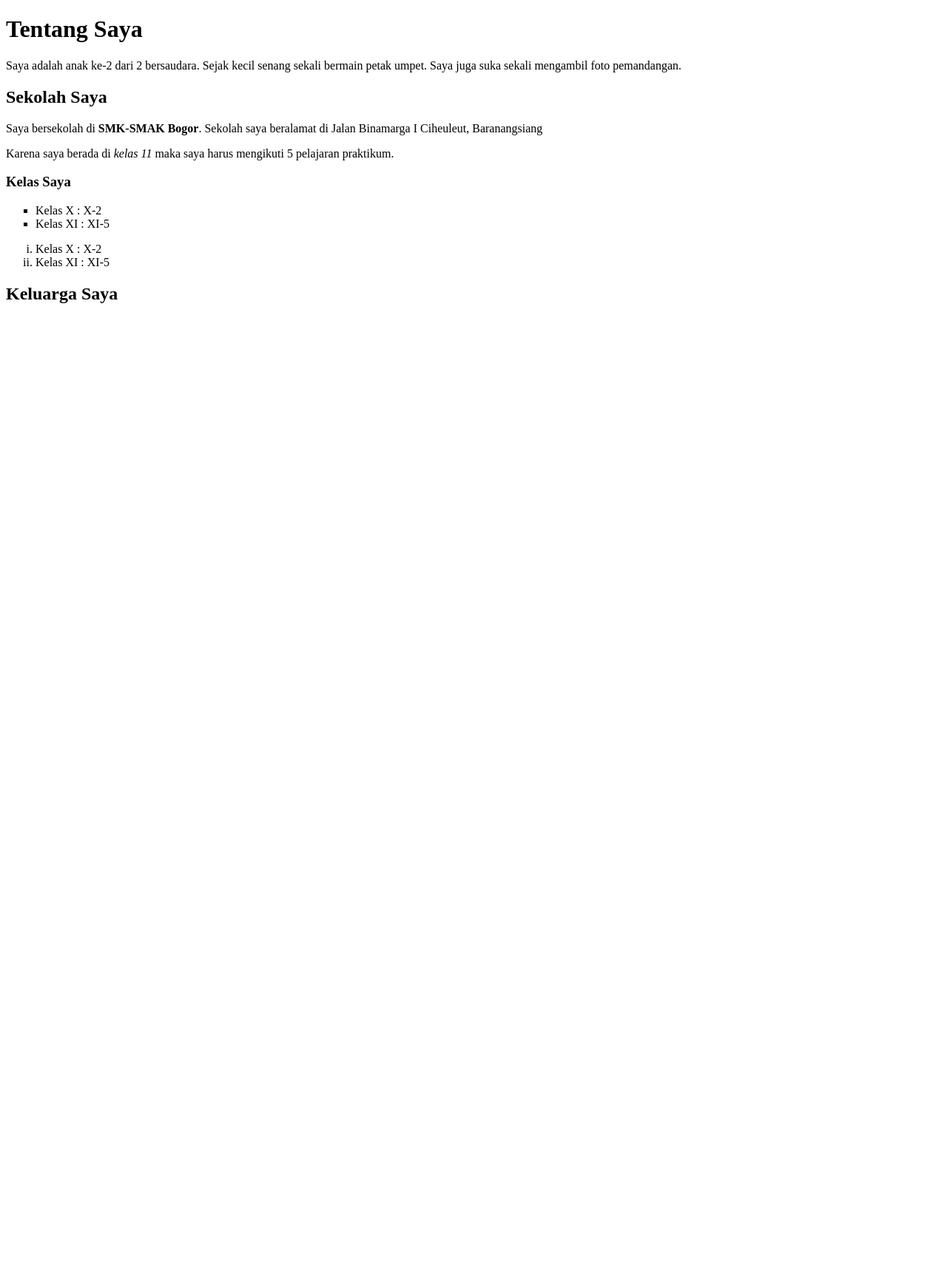
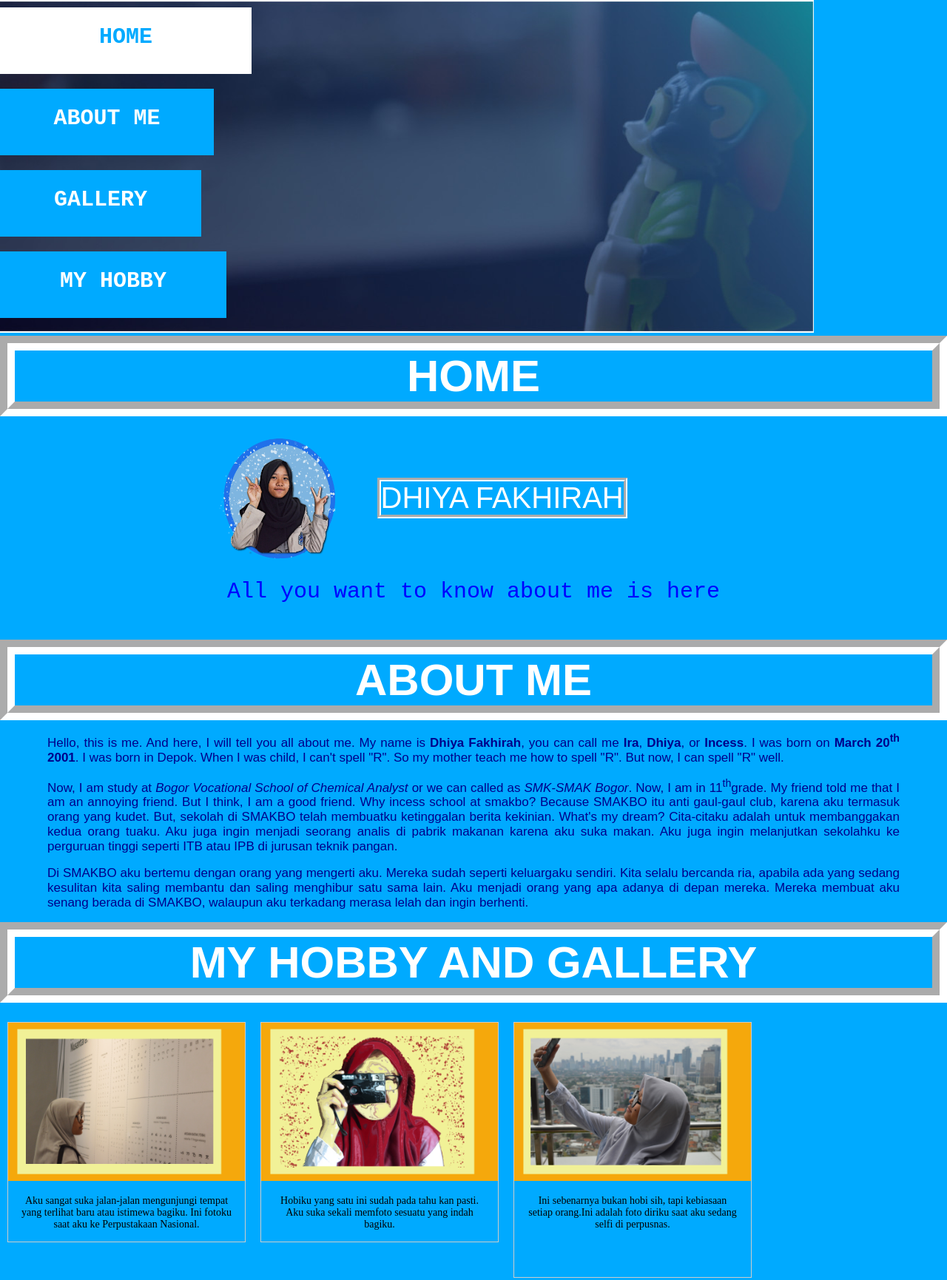
Before and after one commit to dhiyafakh/dhiyafakh.github.io, a plain HTML site: page index.html in a window 1280 px wide. Shown: the top 1731 px of the page at 74% size. Before the commit the page ends 800 px from the top, so only its background shows below. Drawn offline with Linux system fonts and the light colour scheme; files whose address does not match are found by name.

Commit message:
Add files via upload

```diff
--- a/index.html
+++ b/index.html
@@ -1,26 +1,82 @@
 <!DOCTYPE html>
 <html>
 <head>
-	<title>Halaman Ira</title>
+	<title></title>
+	<link rel="stylesheet" href="style.css">
 </head>
 <body>
-	<h1>Tentang Saya</h1>
-		<p>Saya adalah anak ke-2 dari 2 bersaudara. Sejak kecil senang sekali bermain petak umpet. Saya juga suka sekali mengambil foto pemandangan. </p>
 
-	<h2>Sekolah Saya</h2>
-		<p>Saya bersekolah di <strong>SMK-SMAK Bogor</strong>. Sekolah saya beralamat di Jalan Binamarga I Ciheuleut, Baranangsiang</p>
-		<p>Karena saya berada di <em>kelas 11</em> maka saya harus mengikuti 5 pelajaran praktikum.</p>
-		<h3>Kelas Saya</h3>
-		<ul type="square">
-			<li>Kelas X : X-2</li>
-			<li>Kelas XI : XI-5</li>
-		</ul>
-		<ol type="i">
-			<li>Kelas X : X-2</li>
-			<li>Kelas XI : XI-5</li>
-		</ol>
+<div class="background">
 
-	<h2>Keluarga Saya</h2>
-		<source src="img/keluarga_belalang.png"  alt="keluarga belalang" width="156" height="75">
+<div class="nav">
+	<a class="a active" href="#">HOME</a>
+	<a class="b" href="#">ABOUT ME</a>
+	<a class="c" href="#">GALLERY</a>
+	<a class="d" href="#">MY HOBBY</a>
+</div>
+<img src="header.jpg" style="width: 1100px;height: 450px">
+
+<h2 style="border: groove;border-color: white;border-width: 20px"> HOME</h2>
+
+<img class="flow" style="padding-left: 20%" src="D:\website ira\images\foto_saya.png" width="220" height="200">
+<p class="flow" style="border: groove;border-width: 5px;border-color: white">DHIYA FAKHIRAH</p>
+<p style="font-family: monospace;font-size: 30px; color: blue; text-align: center">All you want to know about me is here</p><br><br><br>
+
+<h2 style="border: groove;border-color: white;border-width: 20px">ABOUT ME</h2><br>
+<p style="font-family: sans-serif;font-size: 17px; color: darkblue; text-align: justify;padding-left: 5%;padding-right: 5%">
+Hello, this is me. And here, I will tell you all about me. My name is <strong>Dhiya Fakhirah</strong>, you can call me <strong>Ira</strong>, <strong>Dhiya</strong>, or <strong>Incess</strong>. I was born on <strong>March 20<sup>th</sup> 2001</strong>. I was born in Depok. When I was child, I can't spell "R". So my mother teach me how to spell "R". But now, I can spell "R" well. </p><br>
+<p style="font-family: sans-serif;font-size: 17px; color: darkblue; text-align: justify;padding-left: 5%;padding-right: 5%">Now, I am study at <i>Bogor Vocational School of Chemical Analyst</i> or we can called as <i>SMK-SMAK Bogor</i>. Now, I am in 11<sup>th</sup>grade. My friend told me that I am an annoying friend. But I think, I am a good friend. Why incess school at smakbo? Because SMAKBO itu anti gaul-gaul club, karena aku termasuk orang yang kudet. But, sekolah di SMAKBO telah membuatku ketinggalan berita kekinian. What's my dream? Cita-citaku adalah untuk membanggakan kedua orang tuaku. Aku juga ingin menjadi seorang analis di pabrik makanan karena aku suka makan. Aku juga ingin melanjutkan sekolahku ke perguruan tinggi seperti ITB atau IPB di jurusan teknik pangan.</p><br>
+<p style="font-family: sans-serif;font-size: 17px; color: darkblue; text-align: justify;padding-left: 5%;padding-right: 5%">Di SMAKBO aku bertemu dengan orang yang mengerti aku. Mereka sudah seperti keluargaku sendiri. Kita selalu bercanda ria, apabila ada yang sedang kesulitan kita saling membantu dan saling menghibur satu sama lain. Aku menjadi orang yang apa adanya di depan mereka. Mereka membuat aku senang berada di SMAKBO, walaupun aku terkadang merasa lelah dan ingin berhenti.</p><br>
+
+<h2 style="border: groove;border-color: white;border-width: 20px">MY HOBBY AND GALLERY</h2><br>
+
+<div class="gallery">
+  <a target="_blank"href="hobi_baca.jpg">
+    <img src="D:\website ira\images\hobi_baca.jpg"alt="Fjords" width="450" height="300">
+  </a>
+  <div class="desc" >Aku sangat suka jalan-jalan mengunjungi tempat yang terlihat baru atau istimewa bagiku. Ini fotoku saat aku ke Perpustakaan Nasional.</div>
+</div>
+
+<div class="gallery">
+  <a target="_blank"href="hobi_foto.jpg">
+    <img src="D:\website ira\images\hobi_foto.jpg"alt="Forest" width="450" height="300">
+  </a>
+  <div class="desc">Hobiku yang satu ini sudah pada tahu kan pasti. Aku suka sekali memfoto sesuatu yang indah bagiku.</div>
+</div>
+
+<div class="gallery">
+  <a target="_blank"href="hobi_selfie.jpg">
+    <img src="D:\website ira\images\hobi_selfie.jpg"alt="Northern Lights" width="450" height="300">
+  </a>
+  <div class="desc">Ini sebenarnya bukan hobi sih, tapi kebiasaan setiap orang.Ini adalah foto diriku saat aku sedang selfi di perpusnas.</div><br><br><br>
+</div><br>
+
+
+<div class="gallery">
+  <a target="_blank"href="dilan.jpg">
+    <img src="D:\website ira\images\dilan.jpg"alt="Fjords" width="450" height="300">
+  </a>
+  <div class="desc">Saat aku syuting film "Dhiya 2018"</div>
+</div>
+
+<div class="gallery">
+  <a target="_blank"href="naik_motor.jpg">
+    <img src="D:\website ira\images\naik_motor.jpg"alt="Forest" width="450" height="300">
+  </a>
+  <div class="desc">Saat aku sedang mengendarai motor di Italia.</div>
+</div>
+
+<div class="gallery">
+  <a target="_blank"href="shawn_mendes.jpg">
+    <img src="D:\website ira\images\shawn_mendes.jpg"alt="Northern Lights" width="450" height="300">
+  </a>
+  <div class="desc">Ini saat aku sedang menghadiri konser Shawn Mendes.</div>
+</div>
+
+
+
+
+</div>
+
 </body>
 </html>
--- /dev/null
+++ b/style.css
@@ -0,0 +1,103 @@
+*{
+	margin: 0;
+	padding: 0;
+}
+html, body{
+	width: 100%;
+	height: 100%;
+	font-size: 14px;
+	font-weight: normal;
+	background-color: #00aaff;
+}
+header{
+	background-image:  url("header.jpg");
+	width: 100%
+	height: 100%;
+	background-repeat: no-repeat;
+	background-size: cover;
+	position: relative;
+	overflow-y: auto;
+	}
+	.nav{
+	width: 340px;
+	height: auto;
+	position: absolute;
+	top: 50%
+	left: 0;
+	}
+	.nav a{
+	text-decoration: none;
+	font-size: 30px;
+	font-family: monospace;
+	font-weight: bold;
+	height: 90px;
+	margin: 10px 0;
+	float: left;
+	display: inline-block;
+	background-color: #00aaff;
+	color: white;
+	line-height: 80px;
+	text-align: center;
+	transition: 300ms;
+	}
+
+	a.active, .nav a:hover{
+	background-color: white;
+	color: #00aaff;
+	width: 100%;
+	}
+	.a{
+	width: 95%;
+	}
+	.b{
+	width: 85%;
+	}
+	.c{
+	width: 80%;
+	}
+	.d{
+	width: 90%;
+	}
+h2 {
+	text-shadow: 18px;
+	color: white;
+	font-family: sans-serif;
+	font-style: bold;
+	font-size: 60px;
+	text-align: center;
+
+}
+.flow {
+	width: 220;
+	height: 200;
+	margin: 10px;
+	vertical-align: middle;
+	display: inline-block;
+	font-family: sans-serif;
+	font-size: 40px;
+	color: white;
+	font-style: bold;
+	text-shadow: 30px;
+}
+div.gallery {
+    margin: 10px;
+    border: 1px solid #ccc;
+    float: left;
+    text-align: center;
+    width: 320px;
+}
+
+div.gallery:hover {
+    border: 3px solid #777;
+}
+
+div.gallery img {
+    width: 100%;
+    height: auto;
+    text-align: center;
+}
+
+div.desc {
+    padding: 15px;
+    text-align: center;
+}
```
Also changed, not shown: header.jpg (added), images/dilan.jpg (added), images/foto_saya.png (added), images/hobi_baca.jpg (added), images/hobi_foto.jpg (added), images/hobi_selfie.jpg (added), images/naik_motor.jpg (added), images/shawn_mendes.jpg (added), 8 other files.
